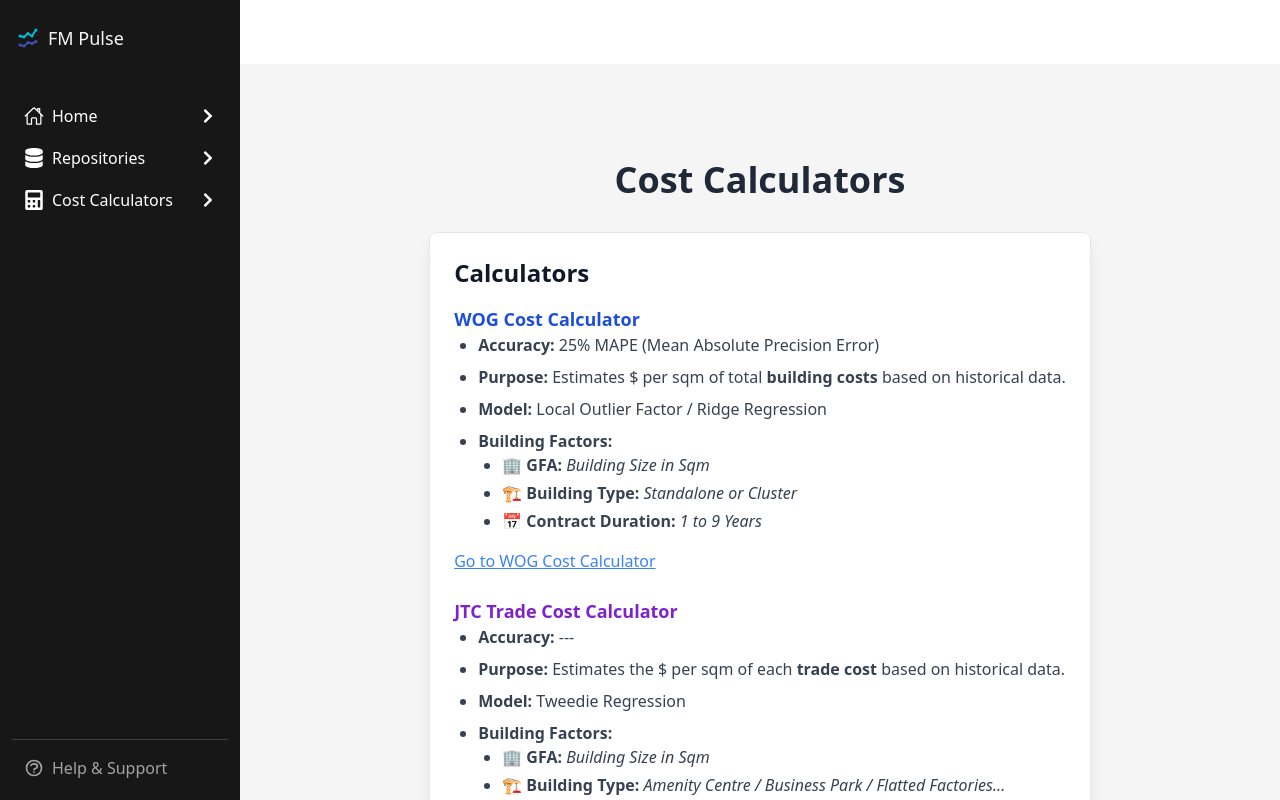
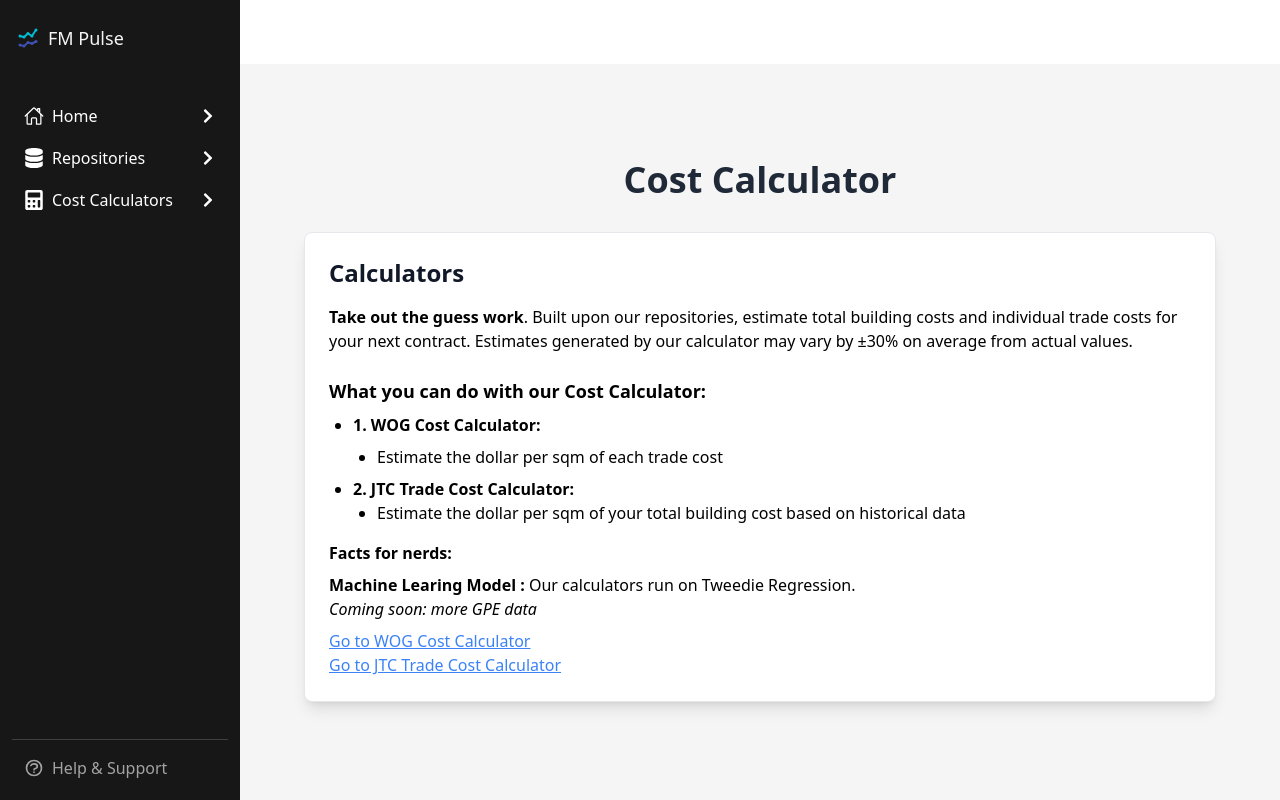
Before and after one commit to RamenBoy0/fm_pulse_dashboard, a React (Create React App) app: page /about_cal in a window 1280 px wide. Built offline with nearby package versions, Linux system fonts and the light colour scheme.

Commit message:
Change preambles
Design and change preambles

```diff
--- a/src/components/AboutCalculator.jsx
+++ b/src/components/AboutCalculator.jsx
@@ -4,7 +4,7 @@
         <div className="container mx-auto px-6 py-10">
             {/* Header */}
             <h1 className="text-4xl font-bold text-center text-gray-800 mb-8">
-                Cost Calculators
+                Cost Calculator
             </h1>
 
             {/* Calculator */}
@@ -16,47 +16,51 @@
                     {/* WOG Cost Calculator */}
                     <div className="mb-6">
                     <div className="mb-4">
-                        <h3 className="text-lg font-semibold text-blue-700">WOG Cost Calculator</h3>
-                        <ul className="list-disc pl-6 space-y-2 text-gray-700">
-                            <li><strong>Accuracy:</strong> 25% MAPE (Mean Absolute Precision Error)</li>
-                            <li><strong>Purpose:</strong> Estimates $ per sqm of total <b>building costs</b> based on historical data.</li>
-                            <li><strong>Model:</strong> Local Outlier Factor / Ridge Regression</li>
-                            <li><strong>Building Factors:</strong>
-                                <ul className="list-disc pl-6 space-y-1">
-                                    <li>🏢 <strong>GFA:</strong> <i>Building Size in Sqm</i></li>
-                                    <li>🏗️ <strong>Building Type:</strong> <i>Standalone or Cluster</i></li>
-                                    <li>📅 <strong>Contract Duration:</strong> <i>1 to 9 Years</i></li>
-                                </ul>
-                            </li>
-                        </ul>
+                        <p><b>Take out the guess work</b>. Built upon our repositories, estimate total building costs
+                    and individual trade costs for your next contract. Estimates generated by our
+                    calculator may vary by ±30% on average from actual values.</p>
                         </div>
-                        <a href="/wog_cost_calculator" className="text-blue-500 underline">Go to WOG Cost Calculator</a>
                     </div>
 
                     {/* JTC Trade Cost Calculator */}
                     <div>
                     <div className="mb-4">
-                        <h3 className="text-lg font-semibold text-purple-700">JTC Trade Cost Calculator</h3>
-                        <ul className="list-disc pl-6 space-y-2 text-gray-700">
-                            <li><strong>Accuracy:</strong> ---</li>
-                            <li><strong>Purpose:</strong> Estimates the $ per sqm of each <b>trade cost</b> based on historical data.</li>
-                            <li><strong>Model:</strong> Tweedie Regression</li>
-                            <li><strong>Building Factors:</strong>
+                    <div className="mb-2">
+                    <h3 className="text-lg font-semibold"><b>What you can do with our Cost Calculator: </b></h3>
+                    </div>
+                        <ul className="list-disc pl-6 space-y-2">
+                            <li><strong>1. WOG Cost Calculator:</strong></li>
+                            <ul className="list-disc pl-6 space-y-1">
+                                    <li>Estimate the dollar per sqm of each trade cost</li>
+                                </ul>
+                            <li><strong>2. JTC Trade Cost Calculator:</strong>
                                 <ul className="list-disc pl-6 space-y-1">
-                                    <li>🏢 <strong>GFA:</strong> <i>Building Size in Sqm</i></li>
-                                    <li>🏗️ <strong>Building Type:</strong> <i>Amenity Centre / Business Park / Flatted Factories...</i></li>
-                                    <li>📅 <strong>Contract Duration:</strong> <i>1 to 9 Years</i></li>
-                                    <li>🛠️ <strong>Trade Cost:</strong> <i>Preliminaries, Cleaning, Pest Control...</i></li>
+                                    <li>Estimate the dollar per sqm of your total building
+                                    cost based on historical data</li>
                                 </ul>
                             </li>
                         </ul>
                         </div>
+                        <div className="mb-2">
+                        <p><strong>Facts for nerds:</strong></p>
+                        </div>
+                        <div className="mb-2">
+                        <p>
+                        <b>Machine Learing Model :</b> Our calculators run on Tweedie Regression.
+                        </p>
+                        <p></p>
+
+                        <p>
+                        <i>Coming soon: more GPE data</i></p>
+                        </div>
+
+                        <p><a href="/wog_cost_calculator" className="text-blue-500 underline">Go to WOG Cost Calculator</a></p>
                         <a href="/pulse_cost_calculator" className="text-blue-500 underline">Go to JTC Trade Cost Calculator</a>
+                        </div>
                     </div>
                 </div>
 
             </div>
         </div>
-    </div>
     );
 }
--- a/src/components/AboutRepository.jsx
+++ b/src/components/AboutRepository.jsx
@@ -1,4 +1,4 @@
-export default function AboutCalculator() {
+export default function AboutRepository() {
     return (
         <div className="h-screen overflow-y-auto container mx-auto px-6 py-10">
         <div className="container mx-auto px-6 py-10">
@@ -16,52 +16,51 @@
                     {/* WOG Cost Calculator */}
                     <div className="mb-6">
                     <div className="mb-4">
-                        <h3 className="text-lg font-semibold text-blue-700">WOG Repository</h3>
-                        <ul className="list-disc pl-6 space-y-2 text-gray-700">
-                            <li><strong>Purpose:</strong> Allow users to access <b>historical data</b> on WOG tenders & contracts.</li>
-                            <li><strong>Columns:</strong>
-                                <ul className="list-disc pl-6 space-y-1">
-                                    <li><strong>Title:</strong> <i>Title of Tender</i></li>
-                                    <li><strong>Agency:</strong> <i>Bidding Agency</i></li>
-                                    <li><strong>Description:</strong> <i>Tender Description</i></li>
-                                    <li><strong>Price:</strong> <i>Total Tender Price</i></li>
-                                    <li><strong>Status:</strong> <i>Awarded or Not</i></li>
-                                    <li><strong>WOG:</strong> <i>Agency publishing the tender</i></li>
-                                    <li><strong>Date:</strong> <i>Tender Publish Date</i></li>
-                                    <li><strong>Awarded Agencies:</strong> <i>Agencies that were awarded bidding contract</i></li>
-                                </ul>
-                            </li>
-                        </ul>
+                        <p><b>All in one place</b>. Our repositories are made up of compiled WOG contracts
+                    extracted from GEBiz and other GPEs like JTC’s Megatender BCTs.<span className= 'text-orange-500'> This also acts
+                    as the backbone of our Cost Calculator. </span></p>
                         </div>
-                        <a href="/gebiz" className="text-blue-500 underline">Go to WOG Repository</a>
                     </div>
 
                     {/* JTC Trade Cost Calculator */}
                     <div>
                     <div className="mb-4">
-                    <h3 className="text-lg font-semibold text-blue-700">JTC Cost Norms</h3>
-                        <ul className="list-disc pl-6 space-y-2 text-gray-700">
-                            <li><strong>Purpose:</strong> Allow users to access <b>historical data</b> on JTC Internal Contract Data.</li>
-                            <li><strong>Columns:</strong>
+                    <div className="mb-2">
+                    <h3 className="text-lg font-semibold"><b>What you can do with our Repositories: </b></h3>
+                    </div>
+                        <ul className="list-disc pl-6 space-y-2">
+                            <li><strong>1. WOG Repository:</strong></li>
+                            <ul className="list-disc pl-6 space-y-1">
+                                    <li>Retrieve past WOG tenders and contracts.</li>
+                                </ul>
+                            <li><strong>2. JTC Cost Norms:</strong>
                                 <ul className="list-disc pl-6 space-y-1">
-                                    <li><strong>Year:</strong> <i>Tender Publish Year</i></li>
-                                    <li><strong>Tender:</strong> <i>Agency publishing the tender</i></li>
-                                    <li><strong>Tenderer:</strong> <i>Bidding Agency</i></li>
-                                    <li><strong>Outcome:</strong> <i>Awarded or Not</i></li>
-                                    <li><strong>Property:</strong> <i>Property Name</i></li>
-                                    <li><strong>Building Type:</strong> <i>Building Type</i></li>
-                                    <li><strong>GFA:</strong> <i>Building Size in Square Metre</i></li>
-                                    <li><strong>Date:</strong> <i>Tender Publish Date</i></li>
+                                    <li>Retrieve historical data on trade costs extracted from JTC Internal
+                                    Contract Data.</li>
                                 </ul>
                             </li>
                         </ul>
                         </div>
-                        <a href="/pulse_cost_calculator" className="text-blue-500 underline">Go to JTC Trade Cost Calculator</a>
+                        <div className="mb-2">
+                        <p><strong>Facts for nerds:</strong></p>
+                        </div>
+                        <div className="mb-2">
+                        <p>
+                        Repository Knowledge Base v1 (Last updated: [date] 2024)
+                        </p>
+                        <p>
+                        Hosted on: Local Database</p>
+                        <p><i>
+                        Coming soon: more GPE data
+                        </i></p>
+                        </div>
+                        <p><a href="/gebiz" className="text-blue-500 underline">Go to WOG Repository</a></p>
+                        <a href="/wog_bct" className="text-blue-500 underline">Go to JTC Cost Norms Repository</a>
+                        </div>
                     </div>
                 </div>
 
             </div>
         </div>
-    </div>
     );
 }
--- a/src/components/Home.jsx
+++ b/src/components/Home.jsx
@@ -4,7 +4,7 @@
         <div className="container mx-auto px-6 py-10">
             {/* Header */}
             <h1 className="text-4xl font-bold text-center text-gray-800 mb-8">
-                FM Pulse Cost Calculator
+                Home
             </h1>
 
             {/* About and How to Use Sections */}
@@ -12,24 +12,28 @@
 
                 {/* About Section */}
                 <div className="bg-white shadow-lg rounded-lg p-6 border border-gray-200">
-                    <h2 className="text-2xl font-semibold text-gray-900 mb-4">About</h2>
-                    <div className="mb-8">
-                    <ul className="list-disc pl-6 space-y-2 text-gray-700">
-                        <li><strong>What:</strong> A Cost Benchmark & Data Repository tool developed for Facility Management.</li>
-                        <li><strong>By Who:</strong> Developed by the FMPD (Facility Management Public Department), supported by DSD (Data Science Department).</li>
-                        <li><strong>Hosted On:</strong> Local deployment (Proof of Concept).</li>
-                        <li><strong>Data Sources:</strong> Government tenders (GeBiz Website) & JTC Internal Contract Data.</li>
-                        <li><strong>Machine Learning Models:</strong>
-                            <ul className="list-disc pl-6 space-y-1">
-                                <li>Anomaly Detection: <span className="text-blue-600 font-medium">Local Outlier Factor</span></li>
-                                <li>Cost Prediction: <span className="text-green-600 font-medium">Ridge Regression</span> & <span className="text-purple-600 font-medium">Tweedie Regression</span></li>
-                            </ul>
-                        </li>
+                    <h2 className="text-2xl font-semibold text-gray-900 mb-4">About WOG FM Pulse</h2>
+                    <div className="mb-4">
+                        <p><b>WOG FM Pulse</b> acts both as a predictive tool and a centralised data repository to help agencies predict cost benchmarks for various elements in building contracts while
+                        also retrieving WOG tenders and contracts.</p>
+                    </div>
+                    <div className="mb-4">
+                        <p>This tool consist of 2 functions : </p>
+                    <ul className="list-disc pl-6 space-y-2 ">
+                        <li><strong><b>Repositories</b>:</strong> A centralised repository where other WOG agencies can
+                        view, search and retrieve historical tender and contract data.</li>
+                        <li><strong><b>Cost Calculators</b>:</strong> Calculators based on our repositories that help
+                        agencies estimate trade costs and lump sum of building projects.</li>
+
                     </ul>
                     </div>
+                    <p><i>This is a joint JTC project of the Facilities and Estates Management Public Division
+                    (FMPD) and the Data Science Department (DSD).</i></p>
                 </div>
             </div>
         </div>
-    </div>
+        </div>
+
+
     );
 }
--- a/src/components/ManualCalculator.jsx
+++ b/src/components/ManualCalculator.jsx
@@ -13,8 +13,8 @@
                 {/* Instructions Section */}
                 <div className="bg-white shadow-lg rounded-lg p-6 border border-gray-200">
                         {/*How To Use */}
-                    <h2 className="text-2xl font-semibold text-gray-900 mb-4">How To Use?</h2>
-                    <ul className="list-disc pl-6 space-y-2 text-gray-700">
+                    <h2 className="text-2xl font-semibold mb-4">How To Use?</h2>
+                    <ul className="list-disc pl-6 space-y-2">
                     <li><strong>Instructions:</strong>
                             <ul><li>1. Input the desired values for building factor such as GFA and building type</li>
                                 <li>2. Select the trade cost to calculate (If Applicable) </li>
@@ -25,14 +25,45 @@
                     </ul>
                     </div>
                     <div className="bg-white shadow-lg rounded-lg p-6 border border-gray-200">
-                        <h2 className="text-2xl font-semibold text-gray-900 mb-4">Terminologies</h2>
-                    <ul className="list-disc pl-6 space-y-2 text-gray-700">
-                    <li><strong>Instructions:</strong>
-                            <ul><li>1. GFA - Building Size in Square Metres</li>
-                                <li>2. Building Types - Standalone / Cluster <b>(WOG Calculator)</b></li>
+                    <div className="mb-4">
+                        <h2 className="text-2xl font-semibold mb-4">Terminologies</h2>
+                        <h3 className="text-lg font-semibold text-blue-700">WOG Cost Calculator</h3>
+                        <ul className="list-disc pl-6 space-y-2">
+                            <li><strong>Accuracy:</strong> 25% MAPE (Mean Absolute Precision Error)</li>
+                            <li><strong>Purpose:</strong> Estimates $ per sqm of total <b>building costs</b> based on historical data.</li>
+                            <li><strong>Model:</strong> Local Outlier Factor / Ridge Regression</li>
+                            <li><strong>Building Factors:</strong>
+                                <ul className="list-disc pl-6 space-y-1">
+                                    <li>🏢 <strong>GFA:</strong> <i>Building Size in Sqm</i></li>
+                                    <li>🏗️ <strong>Building Type:</strong> <i>Standalone or Cluster</i></li>
+                                    <li>📅 <strong>Contract Duration:</strong> <i>1 to 9 Years</i></li>
                                 </ul>
                             </li>
-                    </ul>
+                        </ul>
+                        </div>
+
+                        <div className="mb-4">
+                        <h3 className="text-lg font-semibold text-blue-700">JTC Cost Calculator</h3>
+                        <ul className="list-disc pl-6 space-y-2">
+                            <li><strong>Accuracy:</strong> --- MAPE (Mean Absolute Precision Error)</li>
+                            <li><strong>Purpose:</strong> Estimates $ per sqm of total <b>individual trade cost</b> based on historical data.</li>
+                            <li><strong>Model:</strong> Tweedie Regression</li>
+                            <li><strong>Building Factors:</strong>
+                                <ul className="list-disc pl-6 space-y-1">
+                                    <li>🏢 <strong>GFA:</strong> <i>Building Size in Sqm</i></li>
+                                    <li>🏗️ <strong>Building Type:</strong> <i>Amenity Centre / Business Park / Flatted Factories / etc</i></li>
+                                    <li>📅 <strong>Contract Duration:</strong> <i>1 to 9 Years</i></li>
+                                    <li>💰 <strong>Trade Cost:</strong> <i>Pest Control / Security / Cleaning and Waste / etc  </i></li>
+                                </ul>
+                            </li>
+                        </ul>
+                        </div>
+                        <h3 className="text-lg font-semibold text-blue-700">Cost Benchmark</h3>
+                        <ul className="list-disc pl-6 space-y-2">
+                            <li><strong>Lower Bound:</strong> The 10th percentile cost estimate, representing a conservative low-cost scenario.</li>
+                            <li><strong>Predicted:</strong> The average estimated cost, based on historical trends and market data.</li>
+                            <li><strong>Upper Bound:</strong> The 90th percentile cost estimate, accounting for higher-end pricing scenarios.</li>
+                        </ul>
                     </div>
             </div>
         </div>
--- a/src/components/ManualRepository.jsx
+++ b/src/components/ManualRepository.jsx
@@ -14,12 +14,63 @@
                 <div className="bg-white shadow-lg rounded-lg p-6 border border-gray-200">
                         {/*How To Use */}
                     <h2 className="text-2xl font-semibold text-gray-900 mb-4">How To Use?</h2>
-                    <ul className="list-disc pl-6 space-y-2 text-gray-700">
+                    <ul className="list-disc pl-6 space-y-2">
                     <li><strong>Instructions:</strong>
-                            <ul><li>---</li>
+                            <ul><li>1. Search for desired data</li>
+                                <li>2. Export if needed for further analysis</li>
+                                <li>3. Click show all to show <b>All</b> data available in repository</li>
                                 </ul>
                             </li>
                     </ul>
+                    </div>
+                    <div className="bg-white shadow-lg rounded-lg p-6 border border-gray-200">
+                    <div className="mb-4">
+                        <h2 className="text-2xl font-semibold">Terminologies</h2>
+                        </div>
+                                            {/* WOG Cost Calculator */}
+
+                    <div className="mb-4">
+                        <h3 className="text-lg font-semibold text-blue-700">WOG Repository</h3>
+                        <ul className="list-disc pl-6 space-y-2">
+                            <li><strong>Purpose:</strong> Allow users to access <b>historical data</b> on WOG tenders & contracts.</li>
+                            <li><strong>Columns:</strong>
+                                <ul className="list-disc pl-6 space-y-1">
+                                    <li><strong>Title:</strong> <i>Title of Tender</i></li>
+                                    <li><strong>Agency:</strong> <i>Bidding Agency</i></li>
+                                    <li><strong>Description:</strong> <i>Tender Description</i></li>
+                                    <li><strong>Price:</strong> <i>Total Tender Price</i></li>
+                                    <li><strong>Status:</strong> <i>Awarded or Not</i></li>
+                                    <li><strong>WOG:</strong> <i>Agency publishing the tender</i></li>
+                                    <li><strong>Date:</strong> <i>Tender Publish Date</i></li>
+                                    <li><strong>Awarded Agencies:</strong> <i>Agencies that were awarded bidding contract</i></li>
+                                </ul>
+                            </li>
+                        </ul>
+                        </div>
+
+
+
+                    {/* JTC Trade Cost Calculator */}
+                    <div>
+                    <div className="mb-4">
+                    <h3 className="text-lg font-semibold text-blue-700">JTC Cost Norms</h3>
+                        <ul className="list-disc pl-6 space-y-2">
+                            <li><strong>Purpose:</strong> Allow users to access <b>historical data</b> on JTC Internal Contract Data.</li>
+                            <li><strong>Columns:</strong>
+                                <ul className="list-disc pl-6 space-y-1">
+                                    <li><strong>Year:</strong> <i>Tender Publish Year</i></li>
+                                    <li><strong>Tender:</strong> <i>Agency publishing the tender</i></li>
+                                    <li><strong>Tenderer:</strong> <i>Bidding Agency</i></li>
+                                    <li><strong>Outcome:</strong> <i>Awarded or Not</i></li>
+                                    <li><strong>Property:</strong> <i>Property Name</i></li>
+                                    <li><strong>Building Type:</strong> <i>Building Type</i></li>
+                                    <li><strong>GFA:</strong> <i>Building Size in Square Metre</i></li>
+                                    <li><strong>Date:</strong> <i>Tender Publish Date</i></li>
+                                </ul>
+                            </li>
+                        </ul>
+                        </div>
+                    </div>
                 </div>
             </div>
         </div>
```
Also changed, not shown: src/components/CalculatorModel.jsx (+7 -0 lines), src/components/WOGModel.jsx (+7 -0 lines).
